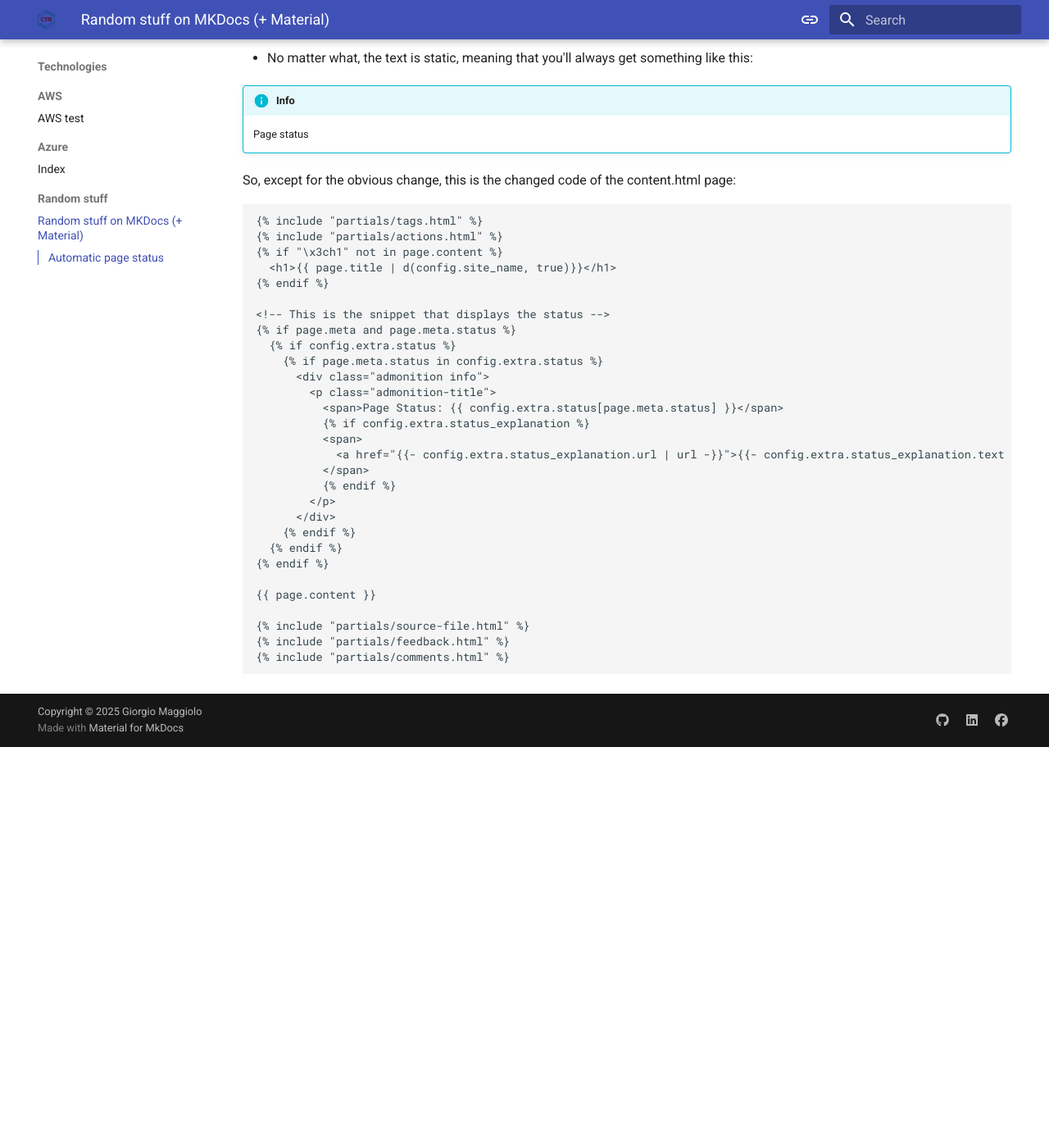
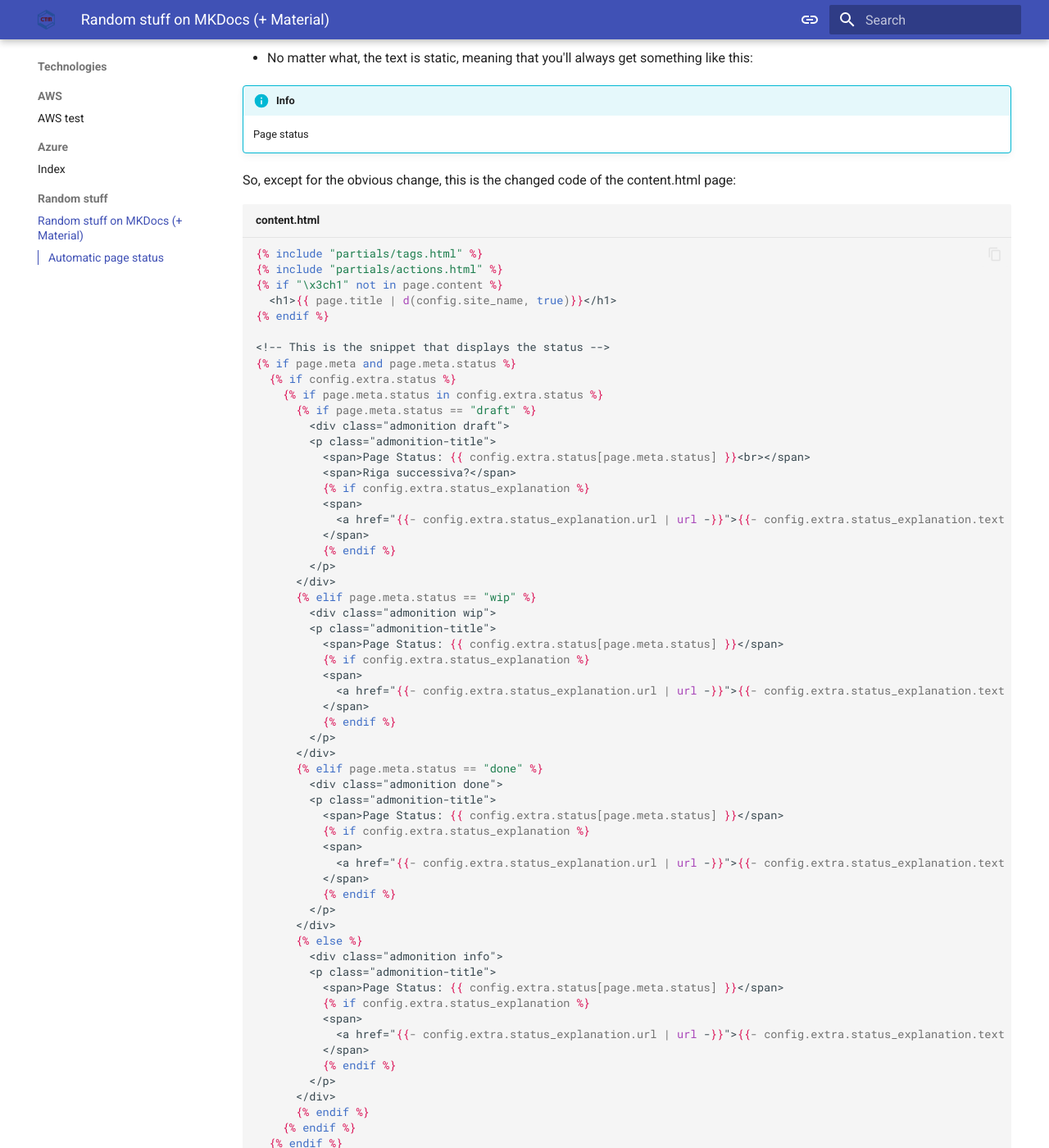
Before and after one commit to aramilialon/digitalgarden, an MkDocs documentation site: the page built from docs/Technologies/Random_stuff/mkdocs-material-digital-garden.md, in a window 1280 px wide and 1400 px high, scrolled down 625 px. Shown: the whole window at 82% size. Built offline with MkDocs 1.6.1 and Material for MkDocs 9.7.7, drawn with Linux system fonts in a browser that asks for light colours; before the commit the page ends 1536 px from its top, so only the background shows below that; some of the changed text lies outside the part shown.

Commit message:
continuing on working on the digital garden explaination (tech)

````diff
--- a/docs/Technologies/Random_stuff/mkdocs-material-digital-garden.md
+++ b/docs/Technologies/Random_stuff/mkdocs-material-digital-garden.md
@@ -24,7 +24,7 @@ theme:
 
 So, except for the obvious change, this is the changed code of the content.html page:
 
-``` jinja2
+``` jinja title="content.html"
 {% include "partials/tags.html" %}
 {% include "partials/actions.html" %}
 {% if "\x3ch1" not in page.content %}
@@ -35,7 +35,20 @@ So, except for the obvious change, this is the changed code of the content.html
 {% if page.meta and page.meta.status %}
   {% if config.extra.status %}
     {% if page.meta.status in config.extra.status %}
-      <div class="admonition info">
+      {% if page.meta.status == "draft" %}
+        <div class="admonition draft">
+        <p class="admonition-title">
+          <span>Page Status: {{ config.extra.status[page.meta.status] }}<br></span>
+          <span>Riga successiva?</span>
+          {% if config.extra.status_explanation %}
+          <span>
+            <a href="{{- config.extra.status_explanation.url | url -}}">{{- config.extra.status_explanation.text -}}</a>
+          </span>
+          {% endif %}
+        </p>
+      </div>
+      {% elif page.meta.status == "wip" %}
+        <div class="admonition wip">
         <p class="admonition-title">
           <span>Page Status: {{ config.extra.status[page.meta.status] }}</span>
           {% if config.extra.status_explanation %}
@@ -45,6 +58,29 @@ So, except for the obvious change, this is the changed code of the content.html
           {% endif %}
         </p>
       </div>
+      {% elif page.meta.status == "done" %}
+        <div class="admonition done">
+        <p class="admonition-title">
+          <span>Page Status: {{ config.extra.status[page.meta.status] }}</span>
+          {% if config.extra.status_explanation %}
+          <span>
+            <a href="{{- config.extra.status_explanation.url | url -}}">{{- config.extra.status_explanation.text -}}</a>
+          </span>
+          {% endif %}
+        </p>
+      </div>
+      {% else %}
+        <div class="admonition info">
+        <p class="admonition-title">
+          <span>Page Status: {{ config.extra.status[page.meta.status] }}</span>
+          {% if config.extra.status_explanation %}
+          <span>
+            <a href="{{- config.extra.status_explanation.url | url -}}">{{- config.extra.status_explanation.text -}}</a>
+          </span>
+          {% endif %}
+        </p>
+      </div>
+      {% endif %}
     {% endif %}
   {% endif %}
 {% endif %}
@@ -55,3 +91,5 @@ So, except for the obvious change, this is the changed code of the content.html
 {% include "partials/feedback.html" %}
 {% include "partials/comments.html" %}
 ```
+
+Basically I rewrote what the engine would render for each status, writing a meaningful description rather than a mere status page report.
--- a/mkdocs.yml
+++ b/mkdocs.yml
@@ -46,6 +46,7 @@ theme:
     - navigation.path
     - toc.follow
     - toc.integrate
+    - content.code.copy
 
 
 extra:
````
